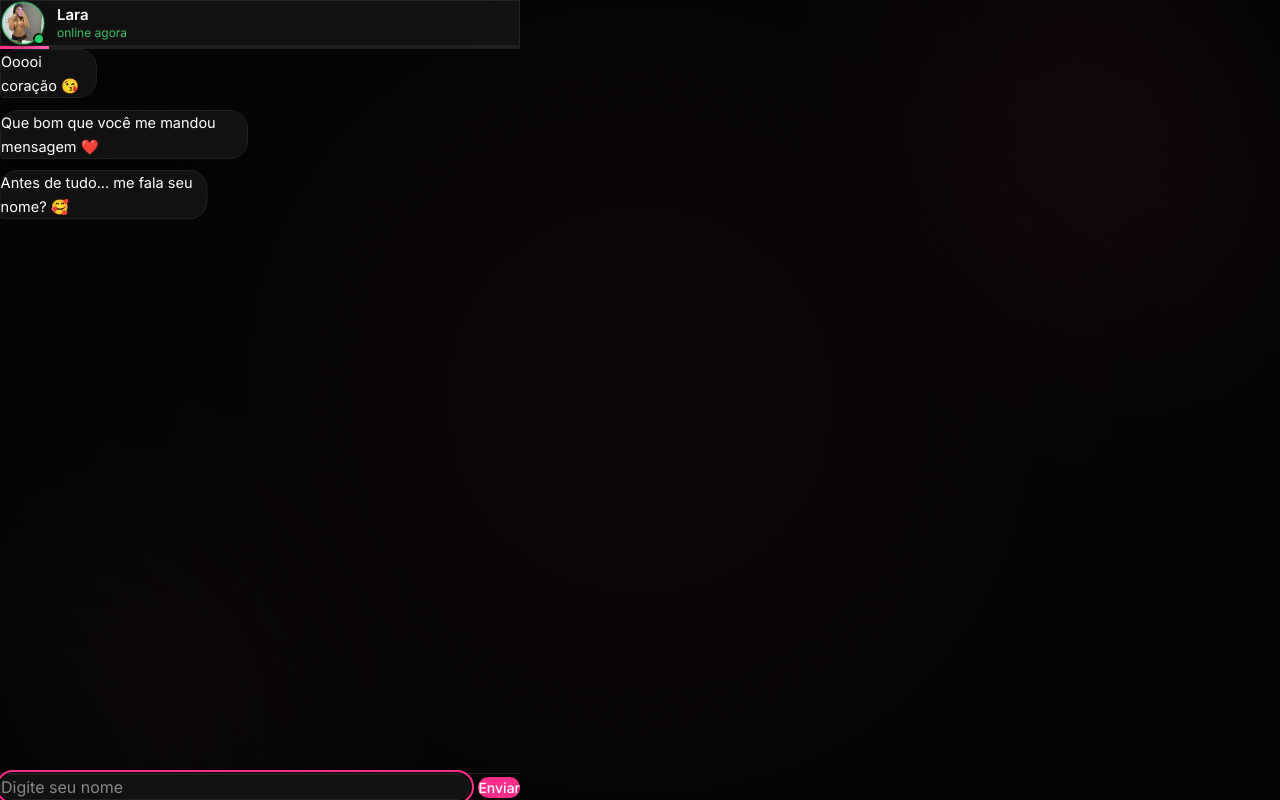
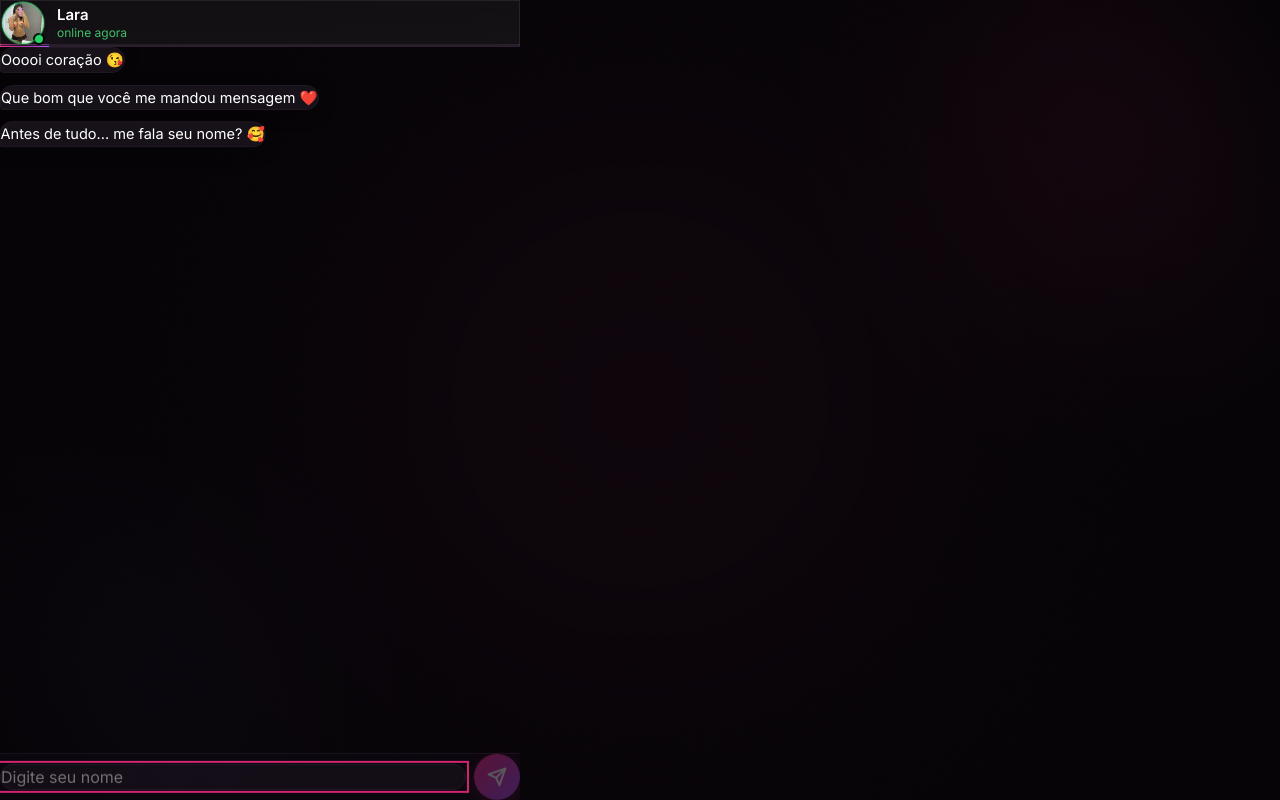
Before and after one commit to luanmorilla/chat-da-lara-, a Next.js app: page / in a window 1280 px wide. Built offline with nearby package versions, Linux system fonts and the light colour scheme.

Commit message:
atualizaççao

```diff
--- a/app/globals.css
+++ b/app/globals.css
@@ -6,27 +6,30 @@
 
 :root {
 
-  --background: #050505;
-  --background-secondary: #0A0A0A;
-  --background-card: #111111;
+  --background: #060407;
+  --background-secondary: #0D0910;
+  --background-card: #17111A;
+  --background-elevated: #1F1622;
 
-  --border: #202020;
+  --border: #2A1F2E;
+  --border-soft: #201822;
 
   --text: #FFFFFF;
-  --text-secondary: #B8B8B8;
-  --text-muted: #7A7A7A;
+  --text-secondary: #C6BAC9;
+  --text-muted: #8A7C8E;
 
   --primary: #FF2E88;
   --primary-hover: #FF4A99;
 
-  --secondary: #FF67B0;
+  --secondary: #A855F7;
 
   --success: #25D366;
   --danger: #ff4444;
 
   --shadow: rgba(0,0,0,.45);
 
-  --radius:18px;
+  --radius: 18px;
+  --radius-sm: 12px;
 
 }
 
@@ -56,9 +59,15 @@ background:var(--background);
 
 color:var(--text);
 
-font-family:Inter,sans-serif;
+font-family: var(--font-inter), Inter, sans-serif;
 
 overflow-x:hidden;
+
+}
+
+h1, h2, h3, .font-heading {
+
+font-family: var(--font-poppins), Poppins, sans-serif;
 
 }
 
@@ -148,9 +157,9 @@ border:1px solid rgba(255,255,255,.08);
 
 .card{
 
-background:#111;
+background: var(--background-card);
 
-border:1px solid #1e1e1e;
+border:1px solid var(--border);
 
 border-radius:20px;
 
@@ -178,7 +187,7 @@ linear-gradient(
 
 #FF2E88,
 
-#FF67B0
+#A855F7
 
 );
 
@@ -258,7 +267,30 @@ opacity:1;
 
 }
 
-}/* =====================================================
+}
+
+/* =====================================================
+   BOLHAS DE MENSAGEM - visual definitivo
+===================================================== */
+
+.bubble-bot {
+
+background: var(--background-card);
+border: 1px solid var(--border-soft);
+color: var(--text);
+box-shadow: 0 4px 16px rgba(0,0,0,.35);
+
+}
+
+.bubble-user {
+
+background: linear-gradient(135deg, var(--primary), #FF5FA3);
+color: #fff;
+box-shadow: 0 6px 18px rgba(255,46,136,.28);
+
+}
+
+/* =====================================================
    POLIMENTO VISUAL - v2
 ===================================================== */
 
--- a/components/chat/components/ChatContainer.tsx
+++ b/components/chat/components/ChatContainer.tsx
@@ -1,6 +1,6 @@
 "use client";
 
-import { useEffect, useRef, useState } from "react";
+import { useCallback, useEffect, useMemo, useRef, useState } from "react";
 import { ChatStep } from "@/types/chat";
 import { useChatEngine } from "@/hooks/chat/useChatEngine";
 import { useExitIntent } from "@/hooks/chat/useExitIntent";
@@ -16,6 +16,15 @@ interface ChatContainerProps {
   botName: string;
   avatarSrc: string;
 }
+
+/* Estilos estáticos (não dependem de state/props) ficam fora do
+   componente pra não serem recriados a cada render */
+const SEND_BUTTON_STYLE: React.CSSProperties = {
+  width: 46,
+  height: 46,
+  background: "linear-gradient(135deg, var(--primary), var(--secondary))",
+  boxShadow: "0 4px 16px rgba(255, 46, 136, 0.35)",
+};
 
 export default function ChatContainer({
   conversation,
@@ -37,27 +46,51 @@ export default function ChatContainer({
 
   const [nameValue, setNameValue] = useState("");
   const bottomRef = useRef<HTMLDivElement>(null);
+  const isFirstRender = useRef(true);
 
-  const currentStep = conversation.find((s) => s.id === state.currentStepId);
+  /* Evita rodar .find() no array inteiro em todo re-render;
+     só recalcula quando o passo atual ou a conversa mudam */
+  const currentStep = useMemo(
+    () => conversation.find((s) => s.id === state.currentStepId),
+    [conversation, state.currentStepId]
+  );
+
   const showNameInput = currentStep?.type === "input-name";
 
+  /* Scroll: primeira renderização vai direto (sem animação),
+     as próximas usam "smooth" — evita um scroll "saltado"
+     estranho quando o chat carrega com histórico restaurado */
   useEffect(() => {
-    bottomRef.current?.scrollIntoView({ behavior: "smooth" });
+    bottomRef.current?.scrollIntoView({
+      behavior: isFirstRender.current ? "auto" : "smooth",
+    });
+    isFirstRender.current = false;
   }, [state.messages, state.isTyping]);
 
-  function handleSubmitName(e: React.FormEvent) {
-    e.preventDefault();
-    if (!nameValue.trim()) return;
-    submitName(nameValue);
-    setNameValue("");
-  }
+  const handleSubmitName = useCallback(
+    (e: React.FormEvent) => {
+      e.preventDefault();
+      const trimmed = nameValue.trim();
+      if (!trimmed) return;
+      submitName(trimmed);
+      setNameValue("");
+    },
+    [nameValue, submitName]
+  );
+
+  const handleNameChange = useCallback(
+    (e: React.ChangeEvent<HTMLInputElement>) => {
+      setNameValue(e.target.value);
+    },
+    []
+  );
 
   return (
     <div className="flex flex-col h-dvh w-full max-w-[520px] mx-auto overflow-hidden">
       <ChatHeader name={botName} avatarSrc={avatarSrc} isTyping={state.isTyping} />
       <ProgressBar progress={progress} />
 
-      <div className="flex-1 overflow-y-auto px-4 py-4 flex flex-col gap-3">
+      <div className="flex-1 overflow-y-auto overscroll-contain px-4 py-4 flex flex-col gap-3">
         {state.messages.map((message) => (
           <MessageBubble
             key={message.id}
@@ -79,28 +112,51 @@ export default function ChatContainer({
       {showNameInput && currentStep?.type === "input-name" && (
         <form
           onSubmit={handleSubmitName}
-          className="flex items-center gap-2 p-3 safe-bottom"
-          style={{ borderTop: "1px solid var(--border)" }}
+          className="flex items-center gap-2 px-4 py-3 safe-bottom fade-in"
+          style={{
+            borderTop: "1px solid var(--border-soft)",
+            background: "var(--background-secondary)",
+          }}
         >
-          <input
-            type="text"
-            autoFocus
-            value={nameValue}
-            onChange={(e) => setNameValue(e.target.value)}
-            placeholder={currentStep.placeholder ?? "Digite seu nome"}
-            className="flex-1 px-4 py-3 rounded-full text-base outline-none touch-manipulation"
+          <div
+            className="flex-1 flex items-center px-4 py-1"
             style={{
               background: "var(--background-card)",
               border: "1px solid var(--border)",
-              color: "var(--text)",
+              borderRadius: "999px",
             }}
-          />
+          >
+            <input
+              type="text"
+              autoFocus
+              value={nameValue}
+              onChange={handleNameChange}
+              placeholder={currentStep.placeholder ?? "Digite seu nome"}
+              className="flex-1 bg-transparent py-2.5 text-base outline-none touch-manipulation"
+              style={{ color: "var(--text)" }}
+            />
+          </div>
+
           <button
             type="submit"
-            className="px-5 py-3 rounded-full font-medium text-[14px] active:scale-95 transition-transform touch-manipulation"
-            style={{ background: "var(--primary)", color: "#fff" }}
+            disabled={!nameValue.trim()}
+            aria-label={currentStep.buttonLabel ?? "Enviar"}
+            className="shrink-0 flex items-center justify-center rounded-full active:scale-90 transition-transform touch-manipulation disabled:opacity-40"
+            style={SEND_BUTTON_STYLE}
           >
-            {currentStep.buttonLabel ?? "Enviar"}
+            <svg
+              width="20"
+              height="20"
+              viewBox="0 0 24 24"
+              fill="none"
+              stroke="#fff"
+              strokeWidth="2.4"
+              strokeLinecap="round"
+              strokeLinejoin="round"
+            >
+              <line x1="22" y1="2" x2="11" y2="13" />
+              <polygon points="22 2 15 22 11 13 2 9 22 2" />
+            </svg>
           </button>
         </form>
       )}
--- a/components/messages/bubbles/MessageBubble.tsx
+++ b/components/messages/bubbles/MessageBubble.tsx
@@ -1,3 +1,4 @@
+import { memo, useCallback, useMemo } from "react";
 import { ChatButton, ChatMessage } from "@/types/chat";
 
 interface MessageBubbleProps {
@@ -6,34 +7,53 @@ interface MessageBubbleProps {
   onAudioEnded: (stepId: string) => void;
 }
 
-export default function MessageBubble({
+/* Estilos que não dependem de props ficam fora do componente,
+   assim não são recriados a cada render */
+const MEDIA_RADIUS = "var(--radius) var(--radius) var(--radius) 4px";
+const MEDIA_SHADOW = "0 4px 20px rgba(0, 0, 0, 0.35)";
+
+function MessageBubbleComponent({
   message,
   onButtonClick,
   onAudioEnded,
 }: MessageBubbleProps) {
   const isUser = message.from === "user";
 
-  const bubbleBase =
-    "max-w-[78%] px-4 py-2.5 text-[14.5px] leading-relaxed bubble-pop shadow-sm";
-
-  const bubbleStyle: React.CSSProperties = {
-    background: isUser ? "var(--primary)" : "var(--background-card)",
+  /* Estilo da bolha de texto: só recalcula se mudar quem enviou
+     (isUser é a única variável que ele usa) */
+  const textBubbleStyle = useMemo<React.CSSProperties>(
+    () => ({
+      background: isUser
+        ? "linear-gradient(135deg, var(--primary), #FF5FA3)"
+        : "var(--background-card)",
       color: isUser ? "#fff" : "var(--text)",
-    border: isUser ? "none" : "1px solid var(--border)",
+      border: isUser ? "none" : "1px solid var(--border-soft)",
       borderRadius: isUser
         ? "var(--radius) var(--radius) 4px var(--radius)"
         : "var(--radius) var(--radius) var(--radius) 4px",
       boxShadow: isUser
-      ? "0 4px 14px rgba(255, 46, 136, 0.18)"
-      : "0 2px 10px rgba(0, 0, 0, 0.25)",
-  };
+        ? "0 6px 18px rgba(255, 46, 136, 0.28)"
+        : "0 4px 16px rgba(0, 0, 0, 0.35)",
+    }),
+    [isUser]
+  );
+
+  const handleAudioEnded = useCallback(() => {
+    onAudioEnded(message.stepId);
+  }, [onAudioEnded, message.stepId]);
 
   return (
     <div className={`flex w-full ${isUser ? "justify-end" : "justify-start"}`}>
-      <div className="flex flex-col gap-2 items-start" style={{ maxWidth: "78%" }}>
+      <div
+        className={`flex flex-col gap-1.5 ${isUser ? "items-end" : "items-start"}`}
+        style={{ maxWidth: "78%" }}
+      >
         {/* Texto */}
         {message.content && (
-          <div className={bubbleBase} style={bubbleStyle}>
+          <div
+            className="px-4 py-2.5 text-[14.5px] leading-relaxed bubble-pop"
+            style={textBubbleStyle}
+          >
             {message.content}
           </div>
         )}
@@ -43,13 +63,14 @@ export default function MessageBubble({
           <img
             src={message.media.src}
             alt=""
+            loading="lazy"
             className={`max-w-full bubble-pop ${
               message.media.blurred ? "blur-xl scale-105" : ""
             }`}
             style={{
-              borderRadius: "var(--radius) var(--radius) var(--radius) 4px",
-              border: "1px solid var(--border)",
-              boxShadow: "0 4px 20px rgba(0, 0, 0, 0.35)",
+              borderRadius: MEDIA_RADIUS,
+              border: "1px solid var(--border-soft)",
+              boxShadow: MEDIA_SHADOW,
             }}
           />
         )}
@@ -61,13 +82,14 @@ export default function MessageBubble({
             poster={message.media.thumbnail}
             controls
             playsInline
+            preload="metadata"
             className={`max-w-full bubble-pop ${
               message.media.blurred ? "blur-xl scale-105" : ""
             }`}
             style={{
-              borderRadius: "var(--radius) var(--radius) var(--radius) 4px",
-              border: "1px solid var(--border)",
-              boxShadow: "0 4px 20px rgba(0, 0, 0, 0.35)",
+              borderRadius: MEDIA_RADIUS,
+              border: "1px solid var(--border-soft)",
+              boxShadow: MEDIA_SHADOW,
             }}
           />
         )}
@@ -78,9 +100,9 @@ export default function MessageBubble({
             className="px-4 py-3 bubble-pop flex flex-col gap-2 min-w-[220px]"
             style={{
               background: "var(--background-card)",
-              border: "1px solid var(--border)",
-              borderRadius: "var(--radius) var(--radius) var(--radius) 4px",
-              boxShadow: "0 2px 10px rgba(0, 0, 0, 0.25)",
+              border: "1px solid var(--border-soft)",
+              borderRadius: MEDIA_RADIUS,
+              boxShadow: "0 4px 16px rgba(0, 0, 0, 0.35)",
             }}
           >
             <div
@@ -93,7 +115,8 @@ export default function MessageBubble({
             <audio
               src={message.media.src}
               controls
-              onEnded={() => onAudioEnded(message.stepId)}
+              preload="metadata"
+              onEnded={handleAudioEnded}
               className="w-full h-9"
             />
           </div>
@@ -102,22 +125,40 @@ export default function MessageBubble({
         {/* Botões */}
         {message.type === "buttons" && message.buttons && (
           <div className="flex flex-col gap-2 w-full">
-            {message.buttons.map((button) => {
+            {message.buttons.map((button) => (
+              <ChatButtonItem
+                key={button.id}
+                button={button}
+                onClick={onButtonClick}
+              />
+            ))}
+          </div>
+        )}
+      </div>
+    </div>
+  );
+}
+
+/* Botão extraído em componente próprio: evita recriar a função
+   onClick (com closure de "button") toda vez que MessageBubble
+   renderiza, e evita recalcular o isCta de novo por botão */
+interface ChatButtonItemProps {
+  button: ChatButton;
+  onClick: (button: ChatButton) => void;
+}
+
+function ChatButtonItem({ button, onClick }: ChatButtonItemProps) {
   const isCta = Boolean(button.href);
 
-              return (
-                <button
-                  key={button.id}
-                  onClick={() => {
+  const handleClick = useCallback(() => {
     if (button.href) {
       window.open(button.href, "_blank", "noopener,noreferrer");
     }
-                    onButtonClick(button);
-                  }}
-                  className={`px-4 py-3 text-[14px] font-medium rounded-full transition-transform active:scale-95 text-left touch-manipulation ${
-                    isCta ? "btn-shine btn-cta font-semibold" : ""
-                  }`}
-                  style={{
+    onClick(button);
+  }, [button, onClick]);
+
+  const style = useMemo<React.CSSProperties>(
+    () => ({
       background:
         button.variant === "secondary"
           ? "transparent"
@@ -126,19 +167,27 @@ export default function MessageBubble({
           : "var(--primary)",
       color: "#fff",
       border:
-                      button.variant === "secondary"
-                        ? "1px solid var(--border)"
-                        : "none",
-                  }}
+        button.variant === "secondary" ? "1px solid var(--border)" : "none",
+    }),
+    [button.variant, isCta]
+  );
+
+  return (
+    <button
+      onClick={handleClick}
+      className={`px-4 py-3 text-[14px] font-medium rounded-full transition-transform active:scale-95 text-left touch-manipulation ${
+        isCta ? "btn-shine btn-cta font-semibold" : ""
+      }`}
+      style={style}
     >
       {button.emoji ? `${button.emoji} ` : ""}
       {button.label}
     </button>
   );
-            })}
-          </div>
-        )}
-      </div>
-    </div>
-  );
 }
+
+/* memo: a lista de mensagens no ChatContainer cresce a cada nova
+   mensagem — sem isso, TODAS as bolhas antigas re-renderizam
+   de novo a cada mensagem nova adicionada ao array */
+const MessageBubble = memo(MessageBubbleComponent);
+export default MessageBubble;
```
Lines whose indentation alone changed are shown as unchanged.
